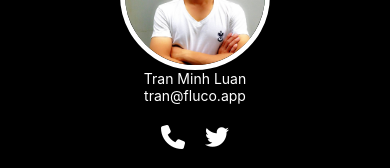
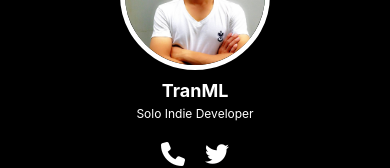
Before and after one commit to tranml/my-profile, a React Native app: screen / in a window 390 px wide. Shown: the part 224-392 px from the top of the page. Built offline with nearby package versions, Linux system fonts and the light colour scheme.

Commit message:
modify user's contact info ui

```diff
--- a/App.tsx
+++ b/App.tsx
@@ -20,8 +20,8 @@ export default function App() {
 
   const getUserInfo = () => {
     return {
-      name: "Tran Minh Luan",
-      email: "tran@fluco.app",
+      name: "TranML",
+      occupation: "Solo Indie Developer",
       links: {
         email: "",
         phone: "+84338027081",
@@ -83,8 +83,8 @@ export default function App() {
                 marginTop: -75,
               }}
             />
-            <Text style={styles.text}>{getUserInfo().name}</Text>
-            <Text style={styles.text}>{getUserInfo().email}</Text>
+            <Text style={{ color: "white", fontSize: 18, fontWeight: "bold", marginTop: 10, marginBottom: 5 }}>{getUserInfo().name}</Text>
+            <Text style={{ color: "white", fontSize: 12 }}>{getUserInfo().occupation}</Text>
 
             {renderContactIcons()}
 
@@ -105,8 +105,8 @@ const styles = StyleSheet.create({
   container: {
     flex: 1,
     backgroundColor: "#000000",
-    alignItems: "center", // put item to the right side
-    justifyContent: "flex-start", // put item to the top
+    alignItems: "center",
+    justifyContent: "flex-start",
   },
   text: {
     color: "#ffffff",
```
